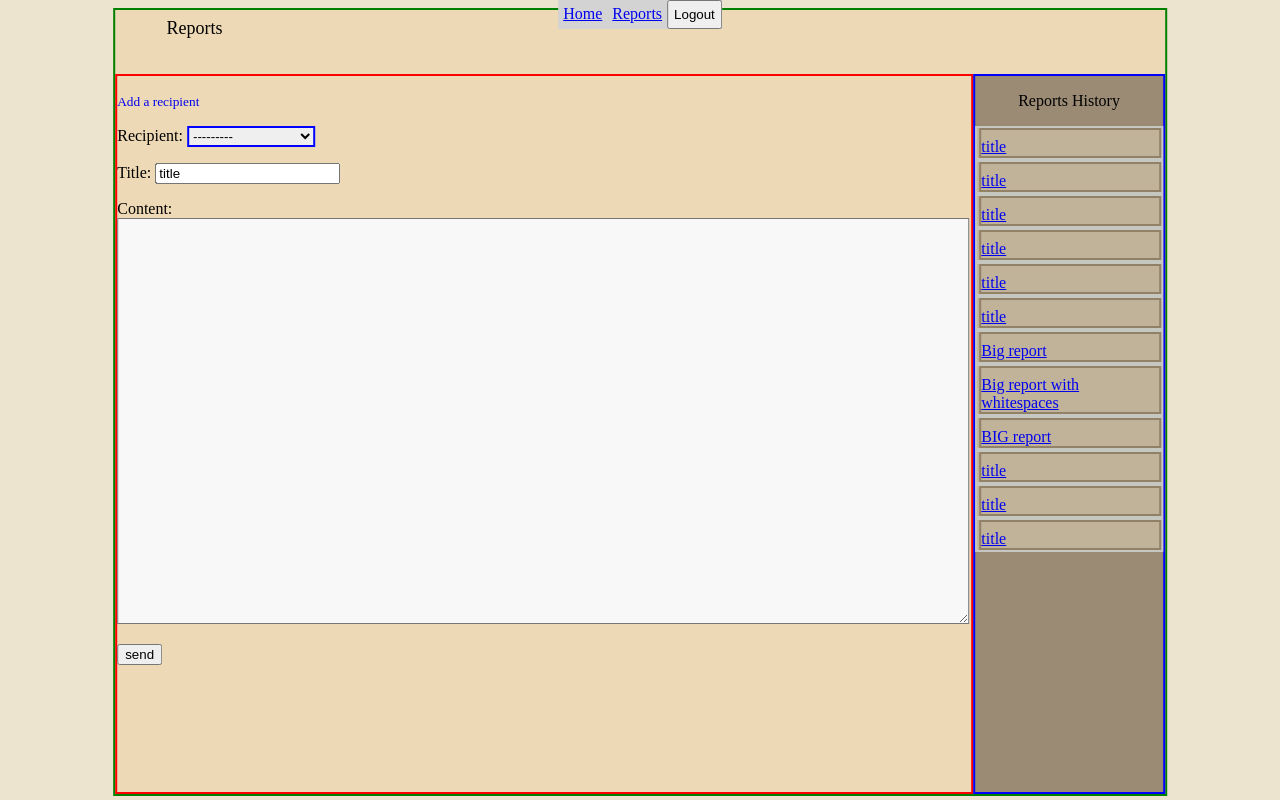
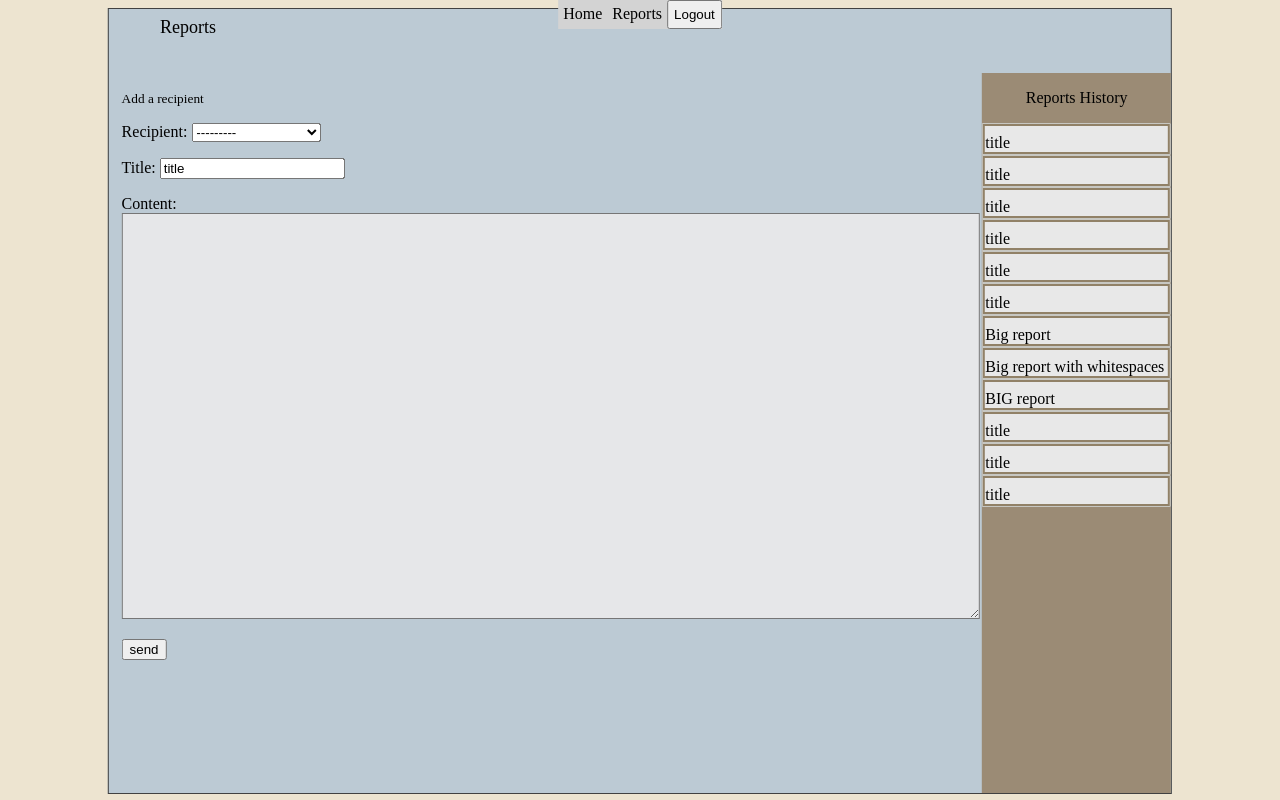
Before and after one commit to blob421/django-website, a Django app: page /dashboard/reports/ in a window 1280 px wide. Run offline with Django 5.2, Linux system fonts and the light colour scheme; a user stored in the database is signed in; data comes from the database, SQL or seed files in the repository; both versions use the stored data as it was after the commit.

Commit message:
Worked on the UI

```diff
--- a/app/dashboard/static/dashboard/styles.css
+++ b/app/dashboard/static/dashboard/styles.css
@@ -19,15 +19,16 @@ nav input{
 }
 
 .reports_menu{
-    border: 2px blue solid;
+   /* border: 2px blue solid;*/
     width: 18%;
     text-align: center;
     background-color: rgb(155, 139, 117);
+    overflow: auto;
 
 }
 .reports_div{
     padding-top: 1em;
-    border: 2px red solid;
+   /* border: 2px red solid;*/
     width: 82%;
 
 
@@ -40,15 +41,16 @@ nav input{
     transform: translateX(-50%);
     height:90vh;
     width: 82vw;
-    border: green 2px solid;
-    background-color: rgb(237, 217, 181);
+    border: rgb(65, 65, 65) 1px solid;
+    padding-left: 1vw;
+    background-color: rgb(188, 202, 212);
 }
 
 
 form textarea{
     width: 99%;
     height:50vh;
-    background-color: rgb(248, 248, 248);
+    background-color: rgb(230, 231, 233);
 }
 .forms{
     height:100%
@@ -56,13 +58,20 @@ form textarea{
 .history{
 
     background-color: rgb(227, 230, 230);
-    padding-left: 2px;
-    border: 2px rgb(199, 199, 194) solid;
+    border-radius: 1px;
+    border: 0.5px rgb(199, 199, 194) solid;
     text-align: left;
-    background-color: rgb(192, 179, 154);
+    background-color: rgb(232, 232, 232);
+    font-size: medium;
+}
+a{
+    text-decoration: none;
+    color: black;
+    font-family: 'Times New Roman', Times, serif;
 
-
-
+}
+a:visited{
+    color: rgb(26, 26, 26);
 }
 .link_block{
     display: block;
@@ -73,7 +82,7 @@ form textarea{
     position: fixed;
     top:0%;
     font-size: large;
-    padding-left: 4vw;;
+    padding-left: 3vw;;
     padding-top: 1vh;
 }
 html{
@@ -91,10 +100,56 @@ form select{
    width: 15%;
    height: 60%;
 
-   border: 2px blue solid;
+
 }
 .add{
     border: 2px solid red;
 
 
 }
+
+.general_text_container{
+    border: 2px solid blue;
+    width: 69vw;
+    position: absolute;
+    left: 50%;
+    top: 50%;
+    transform: translate(-50%,-50%);
+    height: 80vh;
+    overflow: auto;
+    text-justify: auto;
+    white-space: pre-wrap;
+    text-align:justify top;
+    transform-origin: top;
+    background-color: rgb(230, 231, 233);
+    font-family: 'Times New Roman', Times, serif;
+
+}
+.general_text{
+    top: 0%;
+    position: fixed;
+
+}
+
+/***************************Home********************************/
+
+.home_head{
+    text-align: center;
+
+}
+
+.home_container{
+    border: 2px teal solid;
+    height: 95vh;
+    font-size: smaller;
+    width: 75vw;
+    position: absolute;
+    left: 50%;
+    transform: translateX(-50%);
+
+}
+.welcome_home{
+    border: 2px mediumspringgreen solid;
+    padding-top: 3vh;
+    height:15vh;
+}
--- a/app/dashboard/urls.py
+++ b/app/dashboard/urls.py
@@ -13,6 +13,4 @@ urlpatterns = [
     path('add_recipient/', views.AddRecipient.as_view(), name = 'add'),
     path('confirmation/', views.Confirmation.as_view(), name = 'ok'),
 
-
-
 ]
```
Also changed, not shown: app/dashboard/templates/dashboard/home.html (+8 -11 lines), app/dashboard/templates/dashboard/look_a_report.html (+8 -1 lines), app/db.sqlite3.
